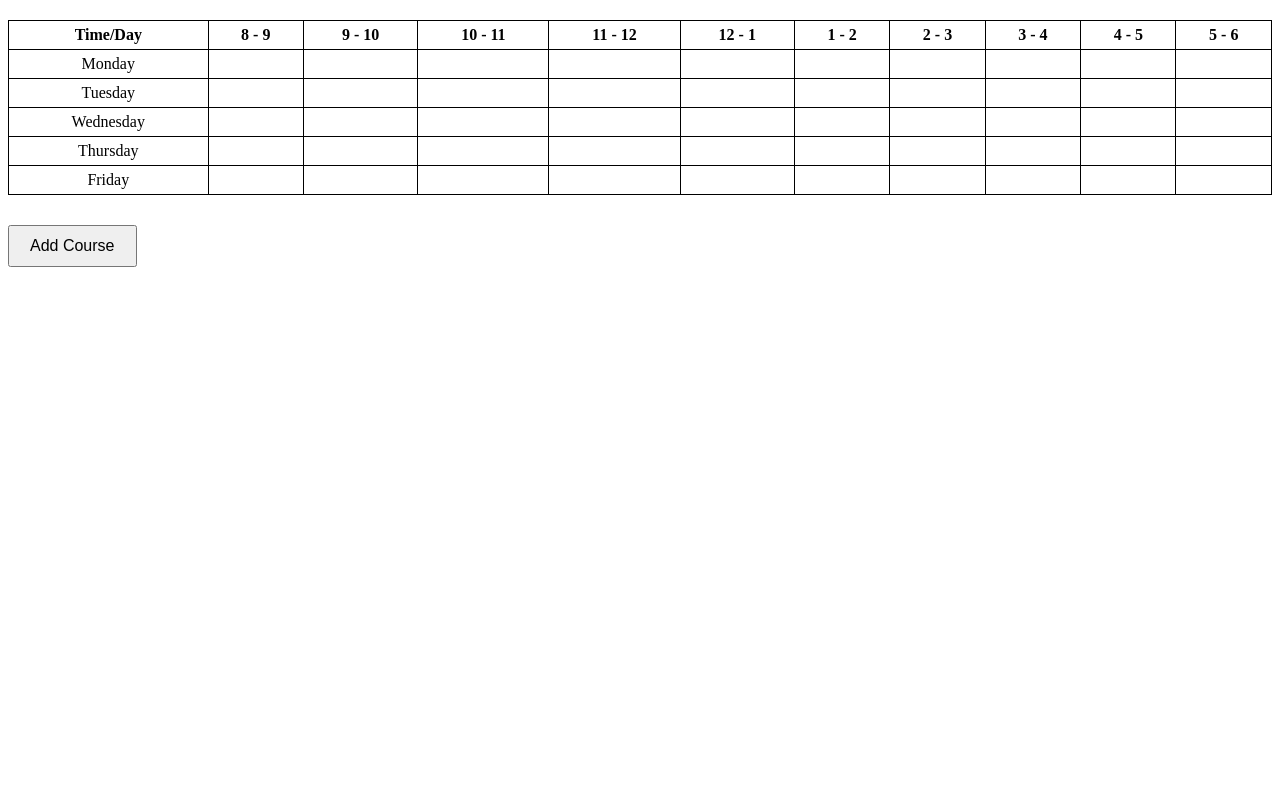
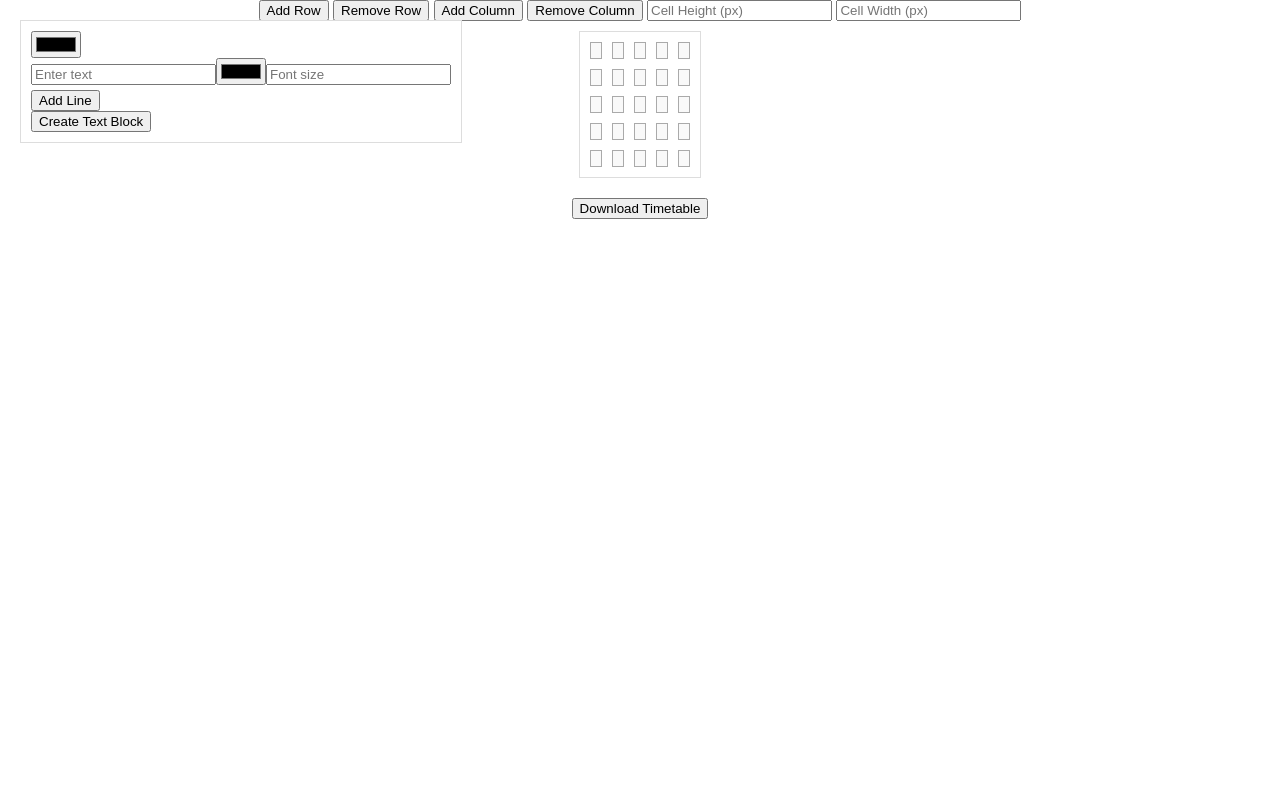
Before and after one commit to Dirus007/TimeTableMaker, a Flask app: page / in a window 1280 px wide. Run offline with Flask 3, Linux system fonts and the light colour scheme; some libraries are stand-ins or nearby versions.

Commit message:
Added Functionalities

```diff
--- a/static/script.js
+++ b/static/script.js
@@ -1,74 +1,179 @@
-document.getElementById('addCourseBtn').addEventListener('click', function() {
-    document.getElementById('courseForm').style.display = 'block';
+document.addEventListener('DOMContentLoaded', () => {
+    initializeTimetable();
+    addLine();
+    setupDragAndDrop();
 });
 
-var timetable = document.getElementById('timetable');
-var timetableCells = timetable.getElementsByTagName('td');
+function initializeTimetable() {
+    const timetable = document.getElementById('timetable');
+    for (let i = 0; i < 25; i++) {
+        let cell = document.createElement('div');
+        cell.classList.add('cell');
+        timetable.appendChild(cell);
+    }
+}
 
-for (var i = 0; i < timetableCells.length; i++) {
-    var cell = timetableCells[i];
-    cell.addEventListener('dragover', function(event) {
-        event.preventDefault(); // Allow drop
+function addLine() {
+    const lineContainer = document.createElement('div');
+    lineContainer.classList.add('line');
+
+    const lineText = document.createElement('input');
+    lineText.type = 'text';
+    lineText.placeholder = 'Enter text';
+
+    const lineColor = document.createElement('input');
+    lineColor.type = 'color';
+
+    const lineSize = document.createElement('input');
+    lineSize.type = 'number';
+    lineSize.placeholder = 'Font size';
+
+    lineContainer.append(lineText, lineColor, lineSize);
+    document.getElementById('linesContainer').appendChild(lineContainer);
+}
+
+function createTextBlock() {
+    const bgColor = document.getElementById('bgColor').value;
+    const lines = document.querySelectorAll('.line');
+
+    let textBlock = document.createElement('div');
+    textBlock.style.backgroundColor = bgColor;
+    textBlock.draggable = true;
+
+    lines.forEach(line => {
+        let textDiv = document.createElement('div');
+        textDiv.textContent = line.children[0].value;
+        textDiv.style.color = line.children[1].value;
+        textDiv.style.fontSize = line.children[2].value + 'px';
+        textBlock.appendChild(textDiv);
     });
 
-    cell.addEventListener('drop', function(event) {
-        event.preventDefault();
-        var courseId = event.dataTransfer.getData('text/plain');
-        var courseDiv = document.getElementById(courseId);
-        if (courseDiv) {
-            // Calculate the day and time from the cell's position
-            var day = this.cellIndex - 1; // Subtract 1 to account for the time column
-            var time = this.parentNode.rowIndex - 1; // Subtract 1 to account for the header row
+    let deleteBtn = document.createElement('span');
+    deleteBtn.textContent = '✖';
+    deleteBtn.classList.add('delete-btn');
+    deleteBtn.onclick = function() { this.parentNode.remove(); };
 
-            // Update the content of the cell with the course information
-            var courseClone = courseDiv.cloneNode(true);
-            courseClone.style.position = 'static';
-            courseClone.style.left = '';
-            courseClone.style.top = '';
-            courseClone.dropped = true;
+    textBlock.appendChild(deleteBtn);
+    document.getElementById('objectCreationPanel').appendChild(textBlock);
+}
 
-            // Set the background color of the course div
-            courseClone.style.backgroundColor = courseDiv.style.backgroundColor;
+function setupDragAndDrop() {
+    document.querySelectorAll('.cell').forEach(cell => {
+        cell.addEventListener('dragover', (event) => {
+            event.preventDefault();
+        });
 
-            // Clear the cell's previous content and append the course div
-            while (this.firstChild) {
-                this.removeChild(this.firstChild);
+        cell.addEventListener('drop', (event) => {
+            event.preventDefault();
+            let textBlock = document.querySelector('.dragging');
+            if (textBlock) {
+                cell.textContent = textBlock.textContent;
+                cell.style.color = textBlock.style.color;
+                cell.style.fontFamily = textBlock.style.fontFamily;
+                cell.style.fontSize = textBlock.style.fontSize;
+                cell.style.backgroundColor = textBlock.style.backgroundColor; // Ensure background color is copied
             }
-            this.appendChild(courseClone);
+        });
+    });
+
+    document.addEventListener('dragstart', (event) => {
+        if (event.target.classList.contains('text-block')) {
+            event.target.classList.add('dragging');
+        }
+    });
+
+    document.addEventListener('dragend', (event) => {
+        if (event.target.classList.contains('text-block')) {
+            event.target.classList.remove('dragging');
         }
     });
 }
 
-function makeDraggable(element) {
-    element.draggable = true;
-    element.addEventListener('dragstart', function(event) {
-        event.dataTransfer.setData('text/plain', event.target.id);
-        event.target.style.opacity = '0.5';
-    });
-    element.addEventListener('dragend', function(event) {
-        event.target.style.opacity = '';
+function addDeleteFunctionality(block) {
+    const deleteBtn = block.querySelector('.delete-btn');
+    if (deleteBtn) {
+        deleteBtn.onclick = function() { this.parentNode.remove(); };
+    }
+}
+
+function updateCellSize() {
+    const cellHeight = document.getElementById('cellHeight').value;
+    const cellWidth = document.getElementById('cellWidth').value;
+    const cells = document.querySelectorAll('.cell');
+
+    cells.forEach(cell => {
+        if (cellHeight) {
+            cell.style.height = cellHeight + 'px';
+        }
+        if (cellWidth) {
+            cell.style.width = cellWidth + 'px';
+        }
     });
 }
 
-function addCourse() {
-    var courseName = document.getElementById('courseName').value;
-    var courseCode = document.getElementById('courseCode').value;
-    var teacherName = document.getElementById('teacherName').value;
-    var courseColor = document.getElementById('courseColor').value;
+function addRow() {
+    const timetable = document.getElementById('timetable');
+    let columnCount = getComputedStyle(timetable).gridTemplateColumns.split(' ').length;
+    for (let i = 0; i < columnCount; i++) {
+        let cell = document.createElement('div');
+        cell.classList.add('cell');
+        timetable.appendChild(cell);
+    }
+}
 
-    var courseDiv = document.createElement('div');
-    courseDiv.className = 'course';
-    courseDiv.innerHTML = courseName + '<br>( ' + courseCode + ' )<br> {' + teacherName + '}';
+function removeRow() {
+    const timetable = document.getElementById('timetable');
+    let columnCount = getComputedStyle(timetable).gridTemplateColumns.split(' ').length;
+    for (let i = 0; i < columnCount; i++) {
+        if (timetable.lastChild) {
+            timetable.removeChild(timetable.lastChild);
+        }
+    }
+}
+
+function addColumn() {
+    const timetable = document.getElementById('timetable');
+    let columnCount = getComputedStyle(timetable).gridTemplateColumns.split(' ').length;
+    let newColumnCount = columnCount + 1;
+    timetable.style.gridTemplateColumns = `repeat(${newColumnCount}, 1fr)`;
+    let rowCount = timetable.childElementCount / columnCount;
+    let totalCells = rowCount * newColumnCount;
+    adjustCellCount(timetable, totalCells);
+}
+
+function removeColumn() {
+    const timetable = document.getElementById('timetable');
+    let columnCount = getComputedStyle(timetable).gridTemplateColumns.split(' ').length;
+    if (columnCount > 1) {
+        let newColumnCount = columnCount - 1;
+        timetable.style.gridTemplateColumns = `repeat(${newColumnCount}, 1fr)`;
+        let rowCount = timetable.childElementCount / columnCount;
+        let totalCells = rowCount * newColumnCount;
+        adjustCellCount(timetable, totalCells);
+    }
+}
+
+function adjustCellCount(timetable, totalCells) {
+    while (timetable.childElementCount < totalCells) {
+        let cell = document.createElement('div');
+        cell.classList.add('cell');
+        timetable.appendChild(cell);
+    }
+    while (timetable.childElementCount > totalCells) {
+        timetable.removeChild(timetable.lastChild);
+    }
+}
 
 
-    courseDiv.style.backgroundColor = courseColor;
-    document.getElementById('courseContainer').appendChild(courseDiv);
+document.getElementById('downloadBtn').addEventListener('click', downloadTimetable);
 
-    makeDraggable(courseDiv);
-
-    document.getElementById('courseForm').style.display = 'none';
-    document.getElementById('courseName').value = '';
-    document.getElementById('courseCode').value = '';
-    document.getElementById('teacherName').value = '';
-    document.getElementById('courseColor').value = '#ffffff';
+function downloadTimetable() {
+    const timetable = document.getElementById('timetable');
+    html2canvas(timetable).then(canvas => {
+        let image = canvas.toDataURL("image/png").replace("image/png", "image/octet-stream");
+        let link = document.createElement('a');
+        link.download = 'timetable.png';
+        link.href = image;
+        link.click();
+    });
 }
--- a/static/style.css
+++ b/static/style.css
@@ -1,34 +1,49 @@
-#courseContainer {
+body {
+    font-family: Arial, sans-serif;
     display: flex;
-    flex-direction: row;
+    flex-direction: column;
+    align-items: center;
+    height: 100vh;
+    margin: 0;
+}
+#timetable {
+    display: grid;
+    grid-template-columns: repeat(5, 1fr);
+    grid-gap: 10px;
+    padding: 10px;
+    border: 1px solid #ddd;
     margin-bottom: 20px;
 }
-
-#addCourseBtn {
-    padding: 10px 20px; /* Increase padding for the button */
-    font-size: 16px; /* Increase font size for the button */
-    margin-right: 20px; /* Add margin to the right of the button */
-    margin-top: 30px;
-    margin-bottom: 20px;
+.cell {
+    border: 1px solid #aaa;
+    min-height: 5px;
+    padding: 5px;
+    background-color: #f9f9f9;
+    overflow: hidden;
 }
-
-.course {
-    margin-right: 10px;
-    padding: 8px; /* Increase padding for the objects */
-    border: 1px solid black;
-    border-radius: 8px;
+#objectCreationPanel {
+    position: fixed;
+    top: 20px;
+    left: 20px;
+    display: flex;
+    flex-direction: column;
+    align-items: flex-start;
+    padding: 10px;
+    border: 1px solid #ddd;
+}
+.line {
+    display: block;
+    margin-bottom: 5px;
+}
+.control {
+    margin: 5px 0;
+}
+.delete-btn {
+    display: inline-block;
+    margin-left: 10px;
+    color: red;
     cursor: pointer;
-    user-select: none;
 }
-
-table {
-    width: 100%;
-    border-collapse: collapse;
-    margin-top: 20px; /* Add margin to the top of the table */
+#timetableControls {
+    margin-bottom: 10px;
 }
-
-th, td {
-    border: 1px solid black;
-    text-align: center;
-    padding: 5px;
-}
--- a/templates/index.html
+++ b/templates/index.html
@@ -1,56 +1,29 @@
 <!DOCTYPE html>
-<html>
+<html lang="en">
 <head>
-    <title>Simple Timetable</title>
-    <link rel="stylesheet" type="text/css" href="../static/style.css">
+    <meta charset="UTF-8">
+    <meta name="viewport" content="width=device-width, initial-scale=1.0">
+    <title>Interactive Timetable</title>
+    <link rel="stylesheet" href="static/style.css">
+    <script src="https://html2canvas.hertzen.com/dist/html2canvas.min.js"></script>
 </head>
 <body>
-        <table id="timetable">
-
-        <tr>
-            <th>Time/Day</th>
-            <th>8 - 9</th> <th>9 - 10</th> <th>10 - 11</th> <th>11 - 12</th>
-            <th>12 - 1</th> <th>1 - 2</th> <th>2 - 3</th> <th>3 - 4</th>
-            <th>4 - 5</th> <th>5 - 6</th>
-        </tr>
-
-        <tr>
-            <td>Monday</td>
-            <td></td><td></td><td></td><td></td><td></td><td></td><td></td><td></td><td></td><td></td>
-        </tr>
-
-        <tr>
-            <td>Tuesday</td>
-            <td></td><td></td><td></td><td></td><td></td><td></td><td></td><td></td><td></td><td></td>
-        </tr>
-
-        <tr>
-            <td>Wednesday</td>
-            <td></td><td></td><td></td><td></td><td></td><td></td><td></td><td></td><td></td><td></td>
-        </tr>
-
-        <tr>
-            <td>Thursday</td>
-            <td></td><td></td><td></td><td></td><td></td><td></td><td></td><td></td><td></td><td></td>
-        </tr>
-
-        <tr>
-            <td>Friday</td>
-            <td></td><td></td><td></td><td></td><td></td><td></td><td></td><td></td><td></td><td></td>
-        </tr>
-
-    </table>
-
-    <button id="addCourseBtn">Add Course</button>
-    <div id="courseForm" style="display:none;">
-        <input type="text" id="courseName" placeholder="Course Name">
-        <input type="text" id="courseCode" placeholder="Course Code">
-        <input type="text" id="teacherName" placeholder="Teacher Name">
-        <input type="color" id="courseColor" placeholder="Course Color">
-        <button onclick="addCourse()">Submit</button>
+    <div id="timetableControls">
+        <button onclick="addRow()">Add Row</button>
+        <button onclick="removeRow()">Remove Row</button>
+        <button onclick="addColumn()">Add Column</button>
+        <button onclick="removeColumn()">Remove Column</button>
+        <input type="number" id="cellHeight" placeholder="Cell Height (px)" onchange="updateCellSize()">
+        <input type="number" id="cellWidth" placeholder="Cell Width (px)" onchange="updateCellSize()">
     </div>
-    <div id="courseContainer"></div>
-
-    <script src="../static/script.js"></script>
+    <div id="timetable"></div>
+    <div id="objectCreationPanel">
+        <input type="color" id="bgColor">
+        <div id="linesContainer"></div>
+        <button onclick="addLine()">Add Line</button>
+        <button onclick="createTextBlock()">Create Text Block</button>
+    </div>
+    <button id="downloadBtn">Download Timetable</button>
+    <script src="static/script.js"></script>
 </body>
 </html>
```
